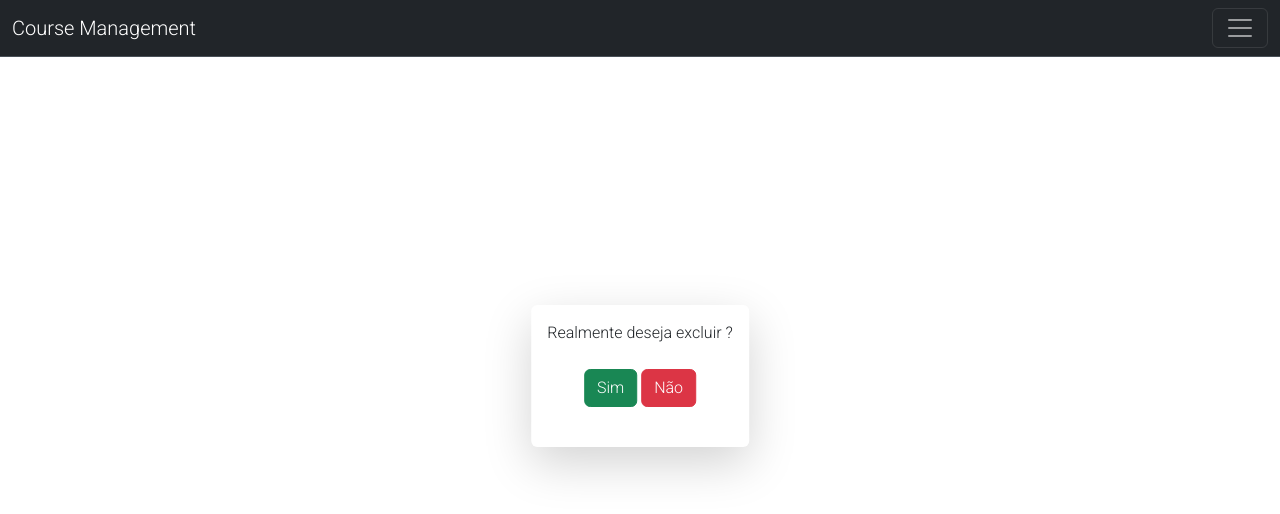
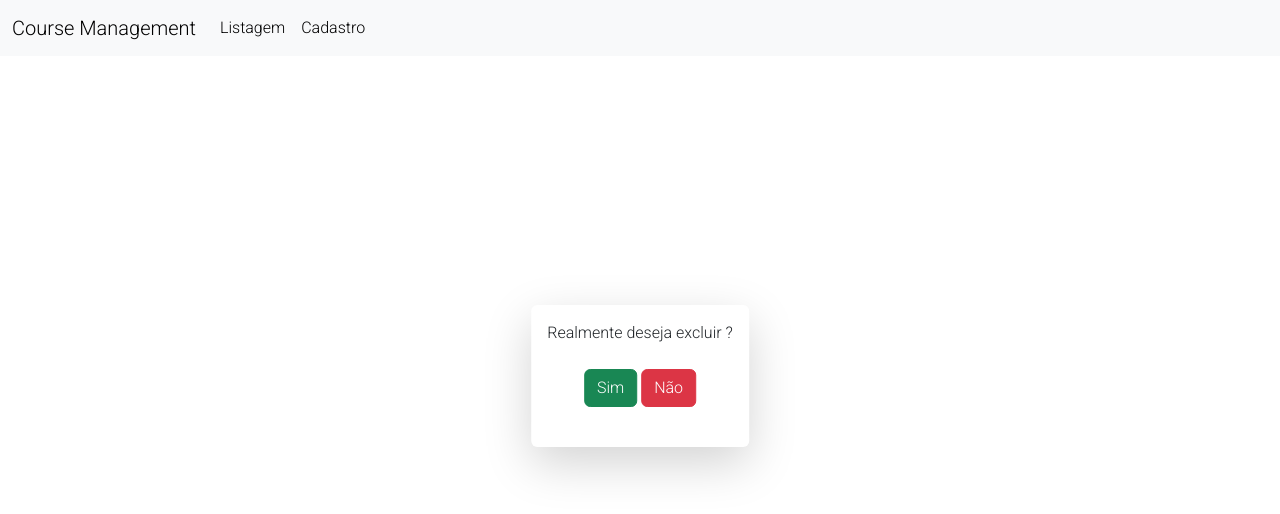
Before and after one commit to MatheusJr014/Gestao_de_Alunos, a plain HTML site: page assets/deletar.html in a window 1280 px wide. Drawn offline with nearby package versions, Linux system fonts and the light colour scheme.

Commit message:
Troca de navbar

```diff
--- a/assets/css/styles.css
+++ b/assets/css/styles.css
@@ -15,12 +15,5 @@
 
 }
 a{
-    color: floralwhite;
+    color: #fff;
 }
-
-/* .container {
-    position: relative;
-    z-index: 1;
-    max-width: 300px;
-    margin: 0 auto;
-  } */
--- a/assets/deletar.html
+++ b/assets/deletar.html
@@ -11,19 +11,19 @@
     <link href='https://unpkg.com/css.gg@2.0.0/icons/css/pen.css' rel='stylesheet'>
 </head>
 <body>
-        <nav class="navbar bg-dark border-bottom border-body" data-bs-theme="dark">
+    <nav class="navbar navbar-expand-lg bg-light">
         <div class="container-fluid">
           <a class="navbar-brand" href="./index.html">Course Management</a>
-            <button class="navbar-toggler" type="button" data-bs-toggle="collapse" data-bs-target="#navbarNavDropdown" aria-controls="navbarNavDropdown" aria-expanded="false" aria-label="Toggle navigation">
+          <button class="navbar-toggler" type="button" data-bs-toggle="collapse" data-bs-target="#navbarScroll" aria-controls="navbarScroll" aria-expanded="false" aria-label="Toggle navigation">
             <span class="navbar-toggler-icon"></span>
           </button>
-            <div class="collapse navbar-collapse" id="navbarNavDropdown">
-                <ul class="navbar-nav">
+          <div class="collapse navbar-collapse" id="navbarScroll">
+            <ul class="navbar-nav me-auto my-2 my-lg-0 navbar-nav-scroll" style="--bs-scroll-height: 100px;">
               <li class="nav-item">
                     <a class="nav-link active" aria-current="page" href="./index.html">Listagem</a>
               </li>
               <li class="nav-item">
-                    <a class="nav-link" href="./cadastro.html">Cadastro</a>
+                    <a class="nav-link active" aria-current="page" href="./cadastro.html">Cadastro</a>
                 </li>
             </ul>
           </div>
@@ -31,7 +31,6 @@
       </nav>
     <div class="position-absolute top-50 start-50 translate-middle">
         <div class="shadow-lg p-3 mb-5 bg-body rounded">Realmente deseja excluir ?
-
             <br><br><center><button type="button" class="btn btn-success" id="txtSim" onclick="acao()">Sim</button>
                 <button type="button" class="btn btn-danger" id="txtNao" onclick="acao()">Não</button></br></br></center>
         </div>
--- a/assets/js/deletar.js
+++ b/assets/js/deletar.js
@@ -1,9 +1,9 @@
 
 function acao(){
-   returnar_page('Index.html')
+   retornar_page('Index.html')
 
 }
 
-function returnar_page(url){
+function retornar_page(url){
     window.location.href = url;
 }
```
Also changed, not shown: assets/cadastro.html (+5 -7 lines), assets/edicao.html (+5 -7 lines), assets/index.html (+5 -5 lines). Lines whose indentation alone changed are shown as unchanged.
